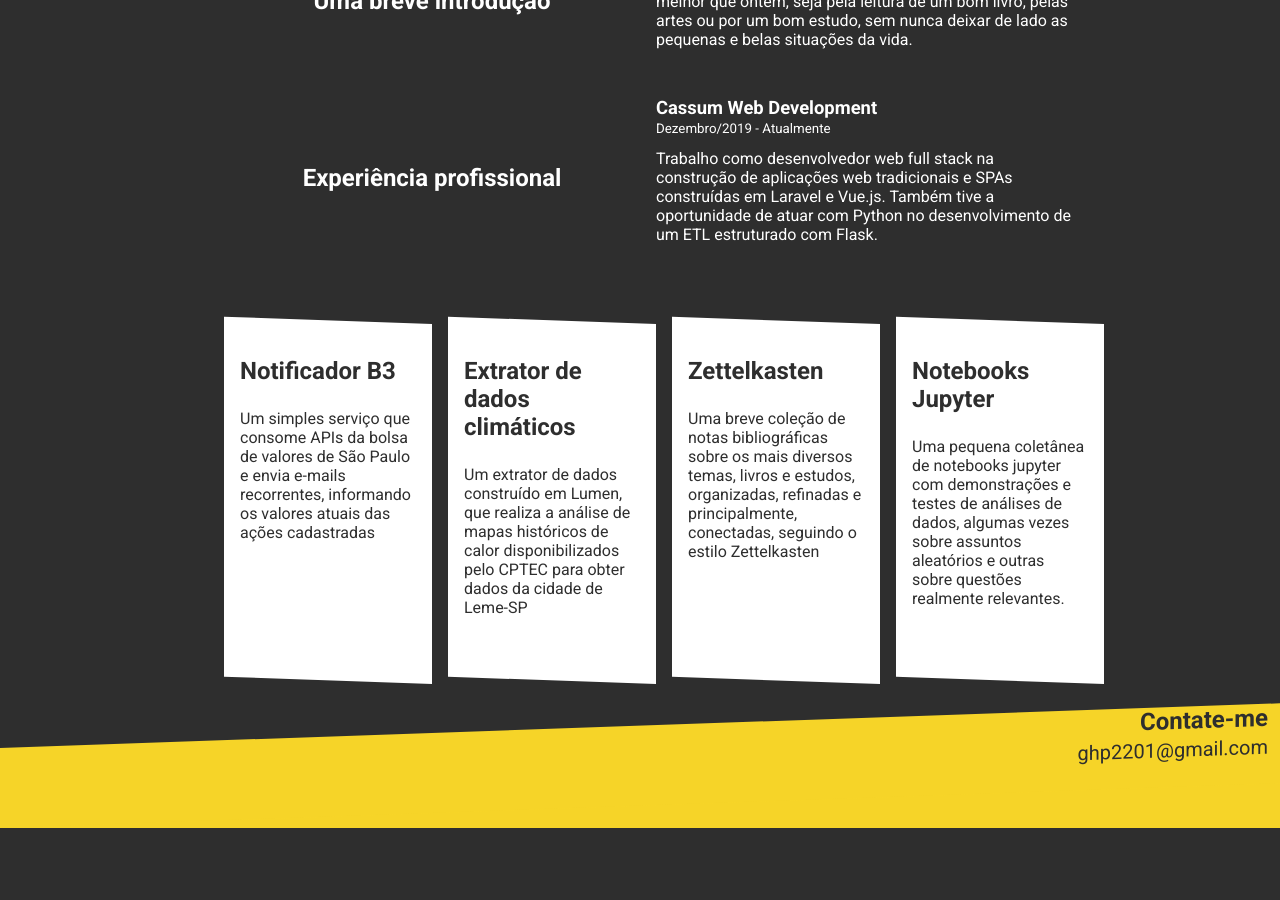
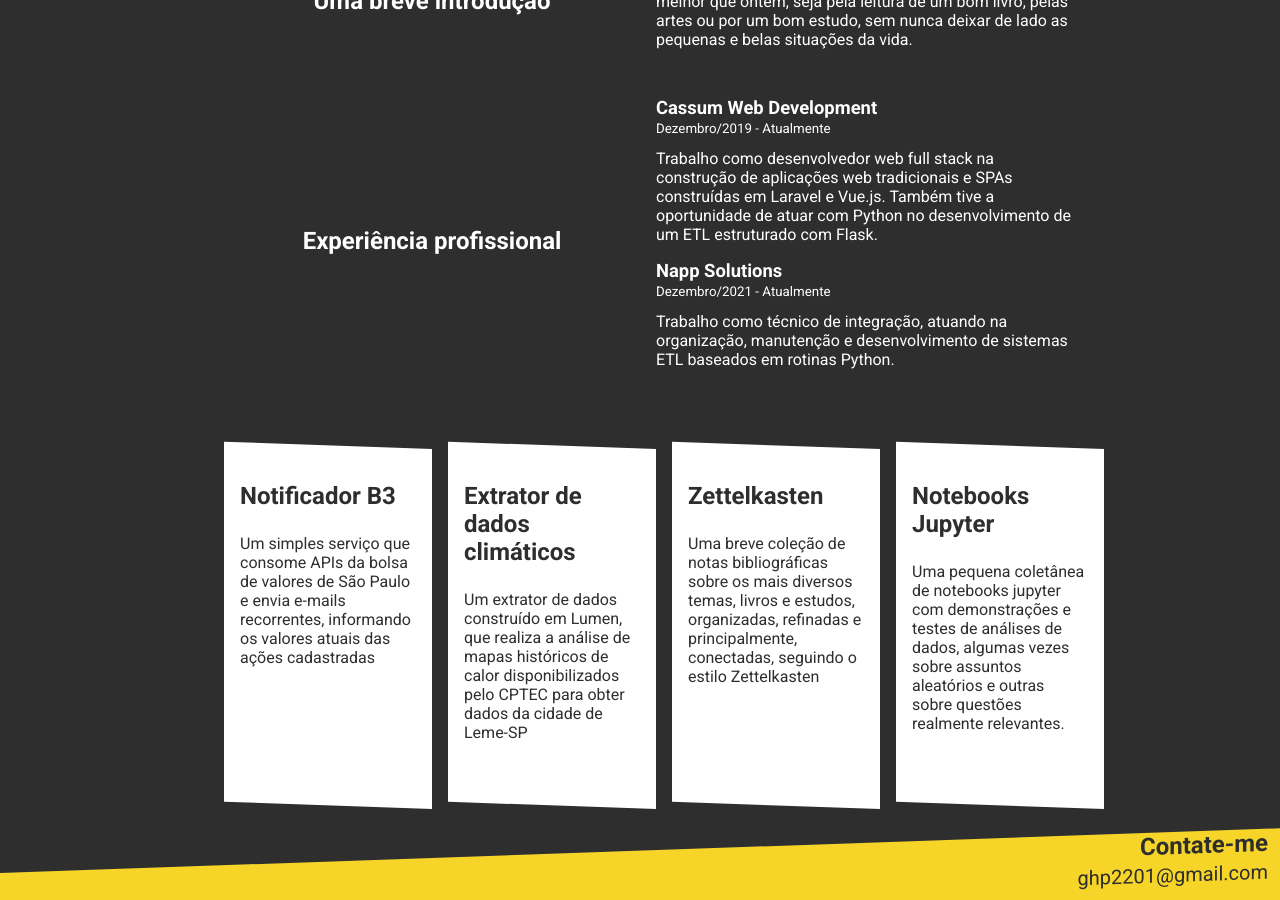
Before and after one commit to gustapinto/gustapinto.github.io, a Jekyll site: the page built from _pages/main.html, in a window 1280 px wide and 900 px high, scrolled down 639 px. Built offline with Jekyll 4.4.1, drawn with Linux system fonts in a browser that asks for light colours; before the commit the page ends 1467 px from its top, so only the background shows below that.

Commit message:
Update jobs.yml

```diff
--- a/_data/jobs.yml
+++ b/_data/jobs.yml
@@ -2,3 +2,8 @@
   date: Dezembro/2019 - Atualmente
   description: Trabalho como desenvolvedor web full stack na construção de aplicações web tradicionais e SPAs construídas em Laravel e Vue.js. Também tive a oportunidade de atuar com Python no desenvolvimento de um ETL estruturado com Flask.
   link: https://www.cassum.dev/
+
+- title: Napp Solutions
+  date: Dezembro/2021 - Atualmente
+  description: Trabalho como técnico de integração, atuando na organização, manutenção e desenvolvimento de sistemas ETL baseados em rotinas Python.
+  link: https://www.nappsolutions.com.br/
```
